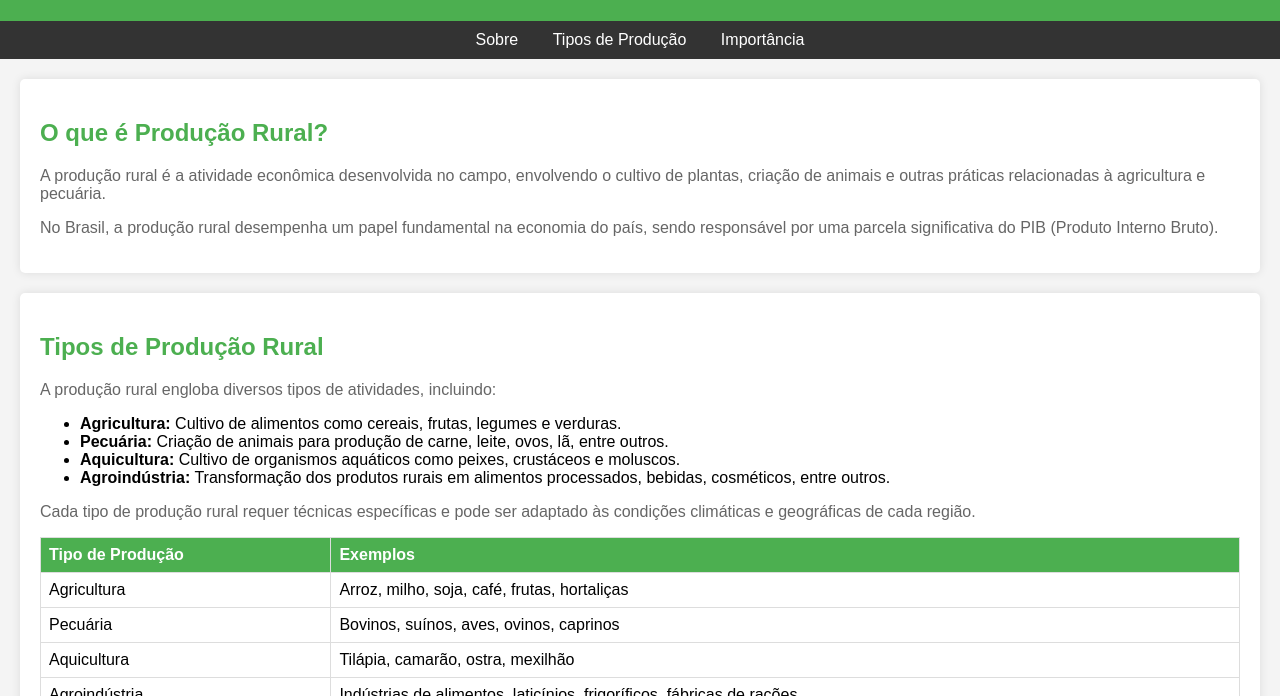
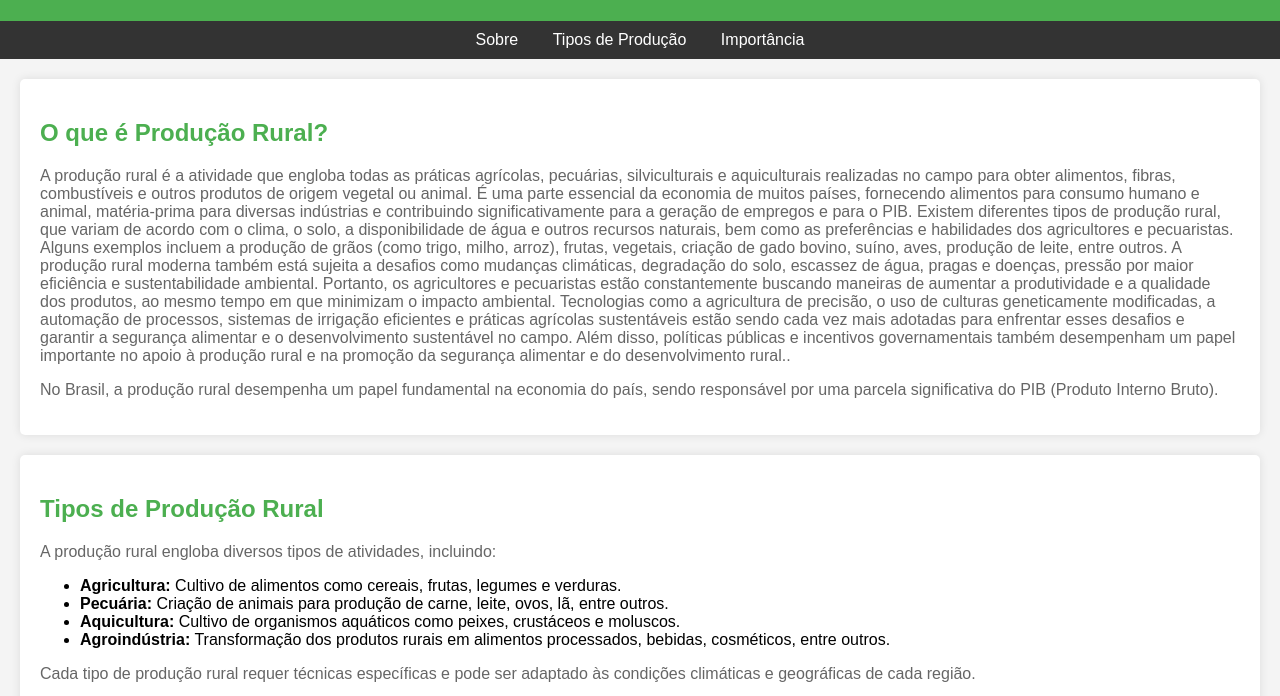
Before and after one commit to kennynhum/2D.-Francesco, a plain HTML site: page index.html in a window 1280 px wide. Shown: the part 99-795 px from the top of the page. Drawn offline with Linux system fonts and the light colour scheme.

Commit message:
Update index.html

```diff
--- a/index.html
+++ b/index.html
@@ -116,7 +116,13 @@ História
 
 <section id="sobre">
     <h2>O que é Produção Rural?</h2>
-    <p>A produção rural é a atividade econômica desenvolvida no campo, envolvendo o cultivo de plantas, criação de animais e outras práticas relacionadas à agricultura e pecuária.</p>
+    <p>A produção rural é a atividade que engloba todas as práticas agrícolas, pecuárias, silviculturais e aquiculturais realizadas no campo para obter alimentos, fibras, combustíveis e outros produtos de origem vegetal ou animal. É uma parte essencial da economia de muitos países, fornecendo alimentos para consumo humano e animal, matéria-prima para diversas indústrias e contribuindo significativamente para a geração de empregos e para o PIB.
+
+Existem diferentes tipos de produção rural, que variam de acordo com o clima, o solo, a disponibilidade de água e outros recursos naturais, bem como as preferências e habilidades dos agricultores e pecuaristas. Alguns exemplos incluem a produção de grãos (como trigo, milho, arroz), frutas, vegetais, criação de gado bovino, suíno, aves, produção de leite, entre outros.
+
+A produção rural moderna também está sujeita a desafios como mudanças climáticas, degradação do solo, escassez de água, pragas e doenças, pressão por maior eficiência e sustentabilidade ambiental. Portanto, os agricultores e pecuaristas estão constantemente buscando maneiras de aumentar a produtividade e a qualidade dos produtos, ao mesmo tempo em que minimizam o impacto ambiental.
+
+Tecnologias como a agricultura de precisão, o uso de culturas geneticamente modificadas, a automação de processos, sistemas de irrigação eficientes e práticas agrícolas sustentáveis estão sendo cada vez mais adotadas para enfrentar esses desafios e garantir a segurança alimentar e o desenvolvimento sustentável no campo. Além disso, políticas públicas e incentivos governamentais também desempenham um papel importante no apoio à produção rural e na promoção da segurança alimentar e do desenvolvimento rural..</p>
     <p>No Brasil, a produção rural desempenha um papel fundamental na economia do país, sendo responsável por uma parcela significativa do PIB (Produto Interno Bruto).</p>
 
 </section>
```
